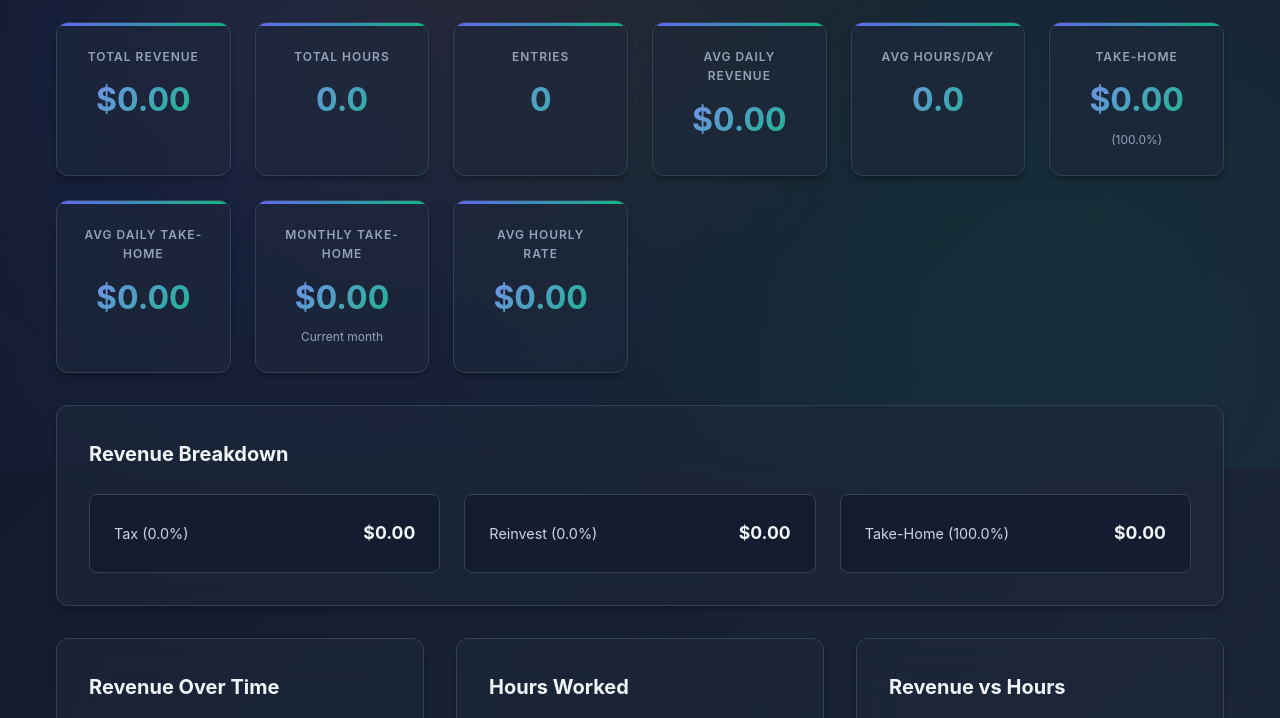
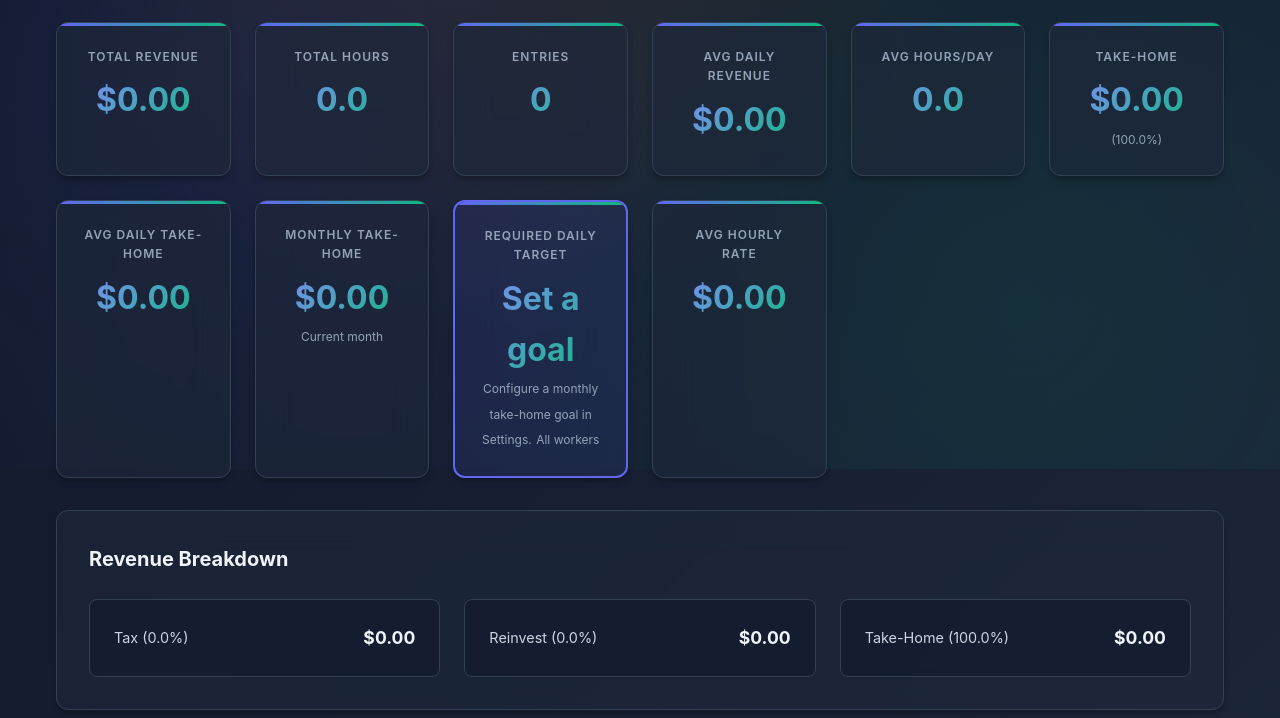
Before and after one commit to 51773ELLIS/mwcdash, a Flask app: page /dashboard in a window 1280 px wide. Shown: the part 331-1049 px from the top of the page. Run offline with Flask 3, Linux system fonts and the light colour scheme; the visitor is signed in with stand-in values (Sample User, id 1); data comes from the database, SQL or seed files in the repository; data that the repository does not hold is empty; parts of the project's set-up code (start-up, migrations or seed data) failed here and were passed over.

Commit message:
Add required daily target to dashboard (#1)
Co-authored-by: Cursor Agent <cursoragent@cursor.com>

```diff
--- a/app.py
+++ b/app.py
@@ -26,6 +26,36 @@ login_manager.login_message = 'Please log in to access this page.'
 def load_user(user_id):
     """Load user for Flask-Login"""
     return User.query.get(int(user_id))
+
+
+def _count_weekdays(start_date, end_date):
+    """Count weekdays (Mon-Fri) between two dates inclusive."""
+    if start_date > end_date:
+        return 0
+    delta = end_date - start_date
+    weekday_count = 0
+    for days in range(delta.days + 1):
+        current_day = start_date + timedelta(days=days)
+        if current_day.weekday() < 5:  # Monday=0 ... Sunday=6
+            weekday_count += 1
+    return weekday_count
+
+
+def get_month_workday_stats(reference_date=None):
+    """Return total, passed, and remaining nominal workdays for the month of reference_date."""
+    if reference_date is None:
+        reference_date = date.today()
+    month_start = date(reference_date.year, reference_date.month, 1)
+    last_day = monthrange(reference_date.year, reference_date.month)[1]
+    month_end = date(reference_date.year, reference_date.month, last_day)
+    total_workdays = _count_weekdays(month_start, month_end)
+    remaining_workdays = _count_weekdays(reference_date, month_end)
+    workdays_passed = max(total_workdays - remaining_workdays, 0)
+    return {
+        'total': total_workdays,
+        'passed': workdays_passed,
+        'remaining': remaining_workdays
+    }
 
 
 def init_db():
@@ -346,6 +376,12 @@ def dashboard():
     last_day_of_month = monthrange(today.year, today.month)[1]
     days_remaining_in_month = last_day_of_month - today.day
 
+    # Nominal workday statistics for the current month
+    workday_stats = get_month_workday_stats(today)
+    nominal_workdays_total = workday_stats['total']
+    nominal_workdays_passed = workday_stats['passed']
+    nominal_workdays_remaining = workday_stats['remaining']
+
     # Calculate days needed to achieve monthly take-home goal
     days_needed_for_goal = None
     remaining_take_home_needed = 0.0
@@ -416,6 +452,12 @@ def dashboard():
     profit_quota_met = take_home_amount >= profit_quota if profit_quota > 0 else None
     loss_quota_exceeded = take_home_amount < -loss_quota if loss_quota > 0 else False
 
+    # Required daily take-home target based on remaining workdays
+    remaining_take_home_to_goal = max(remaining_take_home_needed, 0.0)
+    required_daily_take_home_target = None
+    if monthly_take_home_goal > 0 and nominal_workdays_remaining > 0:
+        required_daily_take_home_target = remaining_take_home_to_goal / nominal_workdays_remaining
+
     # Get workers for filter dropdown
     workers = Worker.query.filter_by(user_id=current_user.id).order_by(Worker.name).all()
 
@@ -457,7 +499,12 @@ def dashboard():
                          target_days_per_month=target_days_per_month,
                          target_days_status=target_days_status,
                          profit_quota_met=profit_quota_met,
-                         loss_quota_exceeded=loss_quota_exceeded)
+                         loss_quota_exceeded=loss_quota_exceeded,
+                         nominal_workdays_total=nominal_workdays_total,
+                         nominal_workdays_passed=nominal_workdays_passed,
+                         nominal_workdays_remaining=nominal_workdays_remaining,
+                         required_daily_take_home_target=required_daily_take_home_target,
+                         remaining_take_home_to_goal=remaining_take_home_to_goal)
 
 
 @app.route('/api/chart_data')
--- a/templates/dashboard.html
+++ b/templates/dashboard.html
@@ -65,6 +65,30 @@
             <h3>Monthly Take-Home</h3>
             <p class="stat-value">{{ settings.currency_symbol }}{{ "%.2f"|format(monthly_take_home_amount) }}</p>
             <small>Current month</small>
+        </div>
+        <div class="stat-card {% if settings.monthly_take_home_goal|default(0) > 0 and remaining_take_home_to_goal > 0 %}stat-card-warning{% else %}stat-card-highlight{% endif %}">
+            <h3>Required Daily Target</h3>
+            {% if settings.monthly_take_home_goal|default(0) <= 0 %}
+            <p class="stat-value">Set a goal</p>
+            <small>Configure a monthly take-home goal in Settings.</small>
+            {% elif remaining_take_home_to_goal <= 0 %}
+            <p class="stat-value">{{ settings.currency_symbol }}0.00/day</p>
+            <small>Monthly take-home goal achieved. 🎉</small>
+            {% elif required_daily_take_home_target is not none %}
+            <p class="stat-value">{{ settings.currency_symbol }}{{ "%.2f"|format(required_daily_take_home_target) }}/day</p>
+            <small>Based on remaining {{ nominal_workdays_remaining }} working day{{ 's' if nominal_workdays_remaining != 1 else '' }} this month.</small>
+            <small>{{ settings.currency_symbol }}{{ "%.2f"|format(remaining_take_home_to_goal) }} needed to reach {{ settings.currency_symbol }}{{ "%.2f"|format(settings.monthly_take_home_goal) }}.</small>
+            {% else %}
+            <p class="stat-value">No workdays left</p>
+            <small>Shortfall: {{ settings.currency_symbol }}{{ "%.2f"|format(remaining_take_home_to_goal) }}</small>
+            {% endif %}
+            <small>
+              {% if selected_worker == 'all' %}
+              All workers
+              {% else %}
+              {{ selected_worker }}
+              {% endif %}
+            </small>
         </div>
         {% if target_days_per_month > 0 %}
         <div class="stat-card {% if target_days_status == 'on_target' or target_days_status == 'ahead' %}stat-card-highlight{% elif target_days_status == 'behind_target' %}stat-card-warning{% endif %}">
```
Also changed, not shown: README.md.
